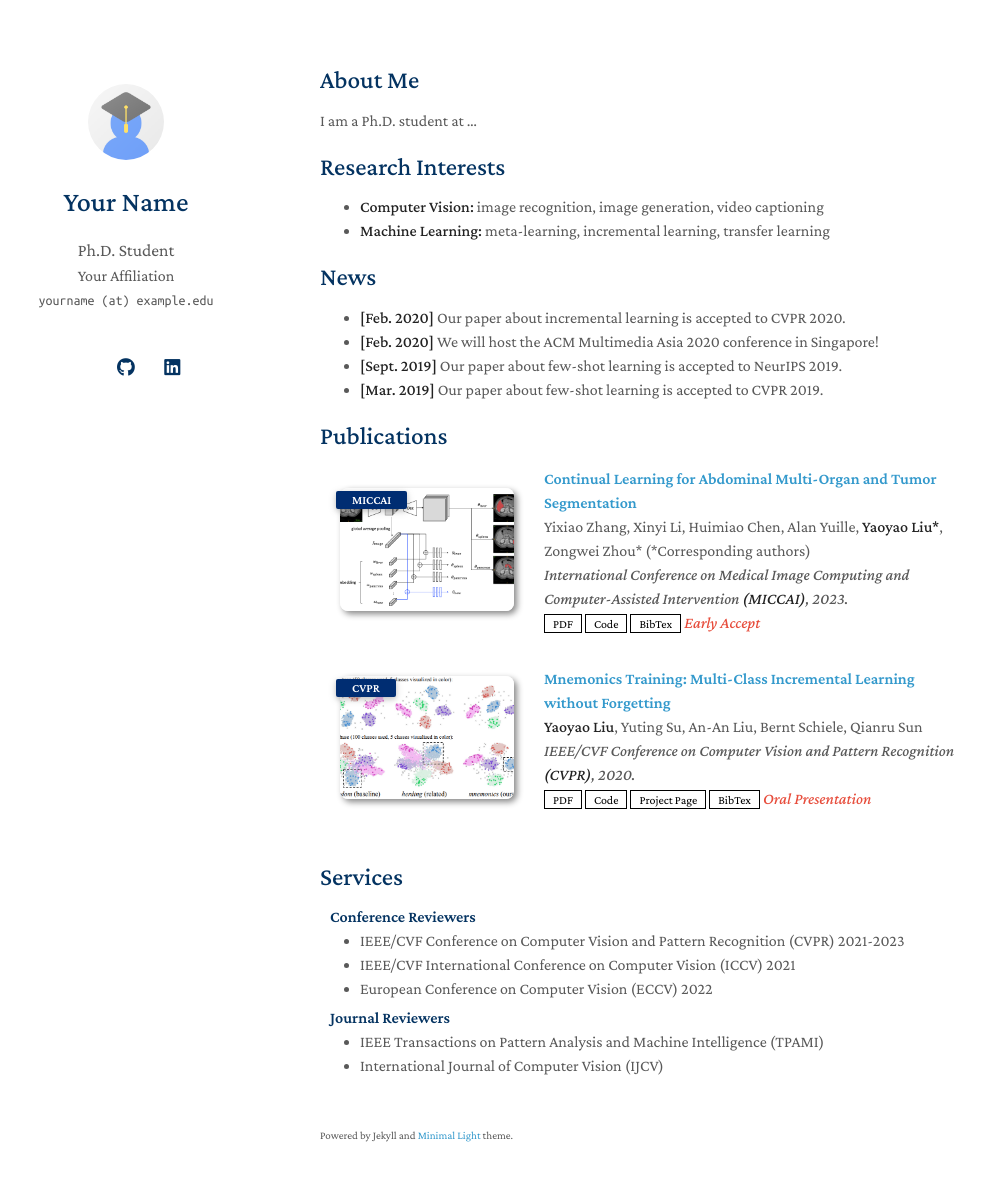
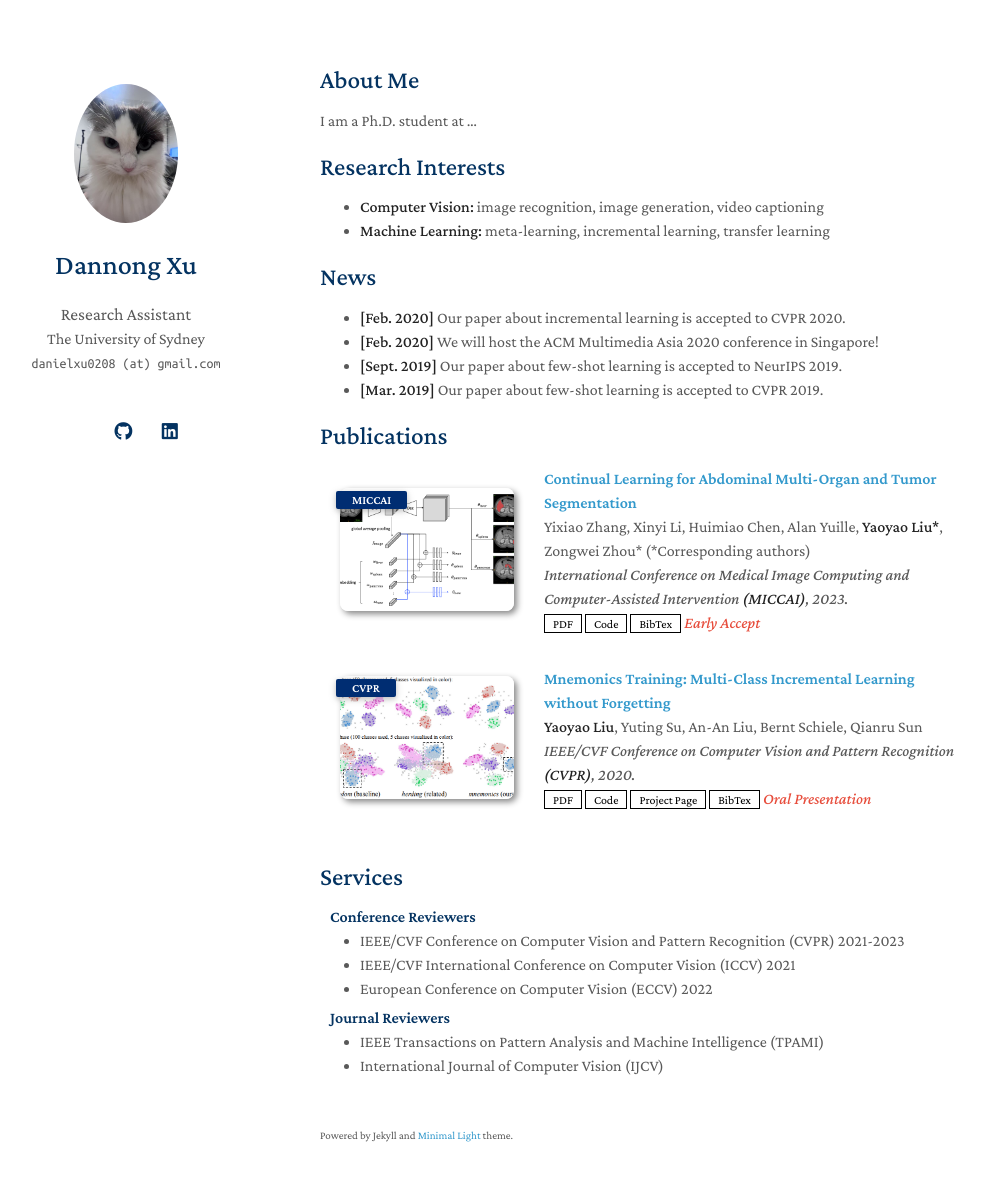
Before and after one commit to Danielxu0208/Danielxu0208.github.io, a Jekyll site: the page built from index.md, in a window 1280 px wide and 1216 px high. Shown: the top 1181 px of the window, without its empty margins (150-1135 px from the left). Built offline with Jekyll 4.4.1, drawn with Linux system fonts in a browser that asks for light colours; a style sheet for code colours, icons or effects is not loaded; our own code applies the rules of GitHub Pages for plain Markdown files.

Commit message:
Update _config.yml

```diff
--- a/_config.yml
+++ b/_config.yml
@@ -1,8 +1,8 @@
 # Basic Information
-title: Your Name
-position: Ph.D. Student
-affiliation: Your Affiliation
-email: yourname (at) example.edu
+title: Dannong Xu
+position: Research Assistant
+affiliation: The University of Sydney
+email: danielxu0208 (at) gmail.com
 
 # Search Engine Optimization (SEO)
 # The following information is used to improve the website traffic from search engines, e.g., Google.
@@ -12,15 +12,13 @@ canonical: https://minimal-light-theme.yliu.me/
 
 # Links
 # If you don't need one of them, you may delete the corresponding line.
-google_scholar: https://scholar.google.com/
-cv_link: assets/files/curriculum_vitae.pdf
-github_link: https://github.com/
-linkedin: https://www.linkedin.com/
-twitter: https://twitter.com/
+google_scholar: https://scholar.google.com/citations?hl=zh-CN&view_op=list_works&gmla=AL3_zijn5_Te2wjRwg12JatQxKbiFZGTWbOjVMK4DIJAEolEq11dEazy_nrEvLO_HKpxJMu9koqlVWkTFLce2Eg98hg&user=zPEqPfUAAAAJ
+github_link: https://github.com/Danielxu0208
+linkedin: www.linkedin.com/in/dannong-xu-2455b0219
 
 # Images (e.g., your profile picture and your website's favicon)
 # "favicon" and "favicon_dark" are used for the light and dark modes, respectively.
-avatar: ./assets/img/avatar.png
+avatar: ./assets/img/bobi.jpg
 favicon: ./assets/img/favicon.png
 favicon_dark: ./assets/img/favicon-dark.png
 
```
